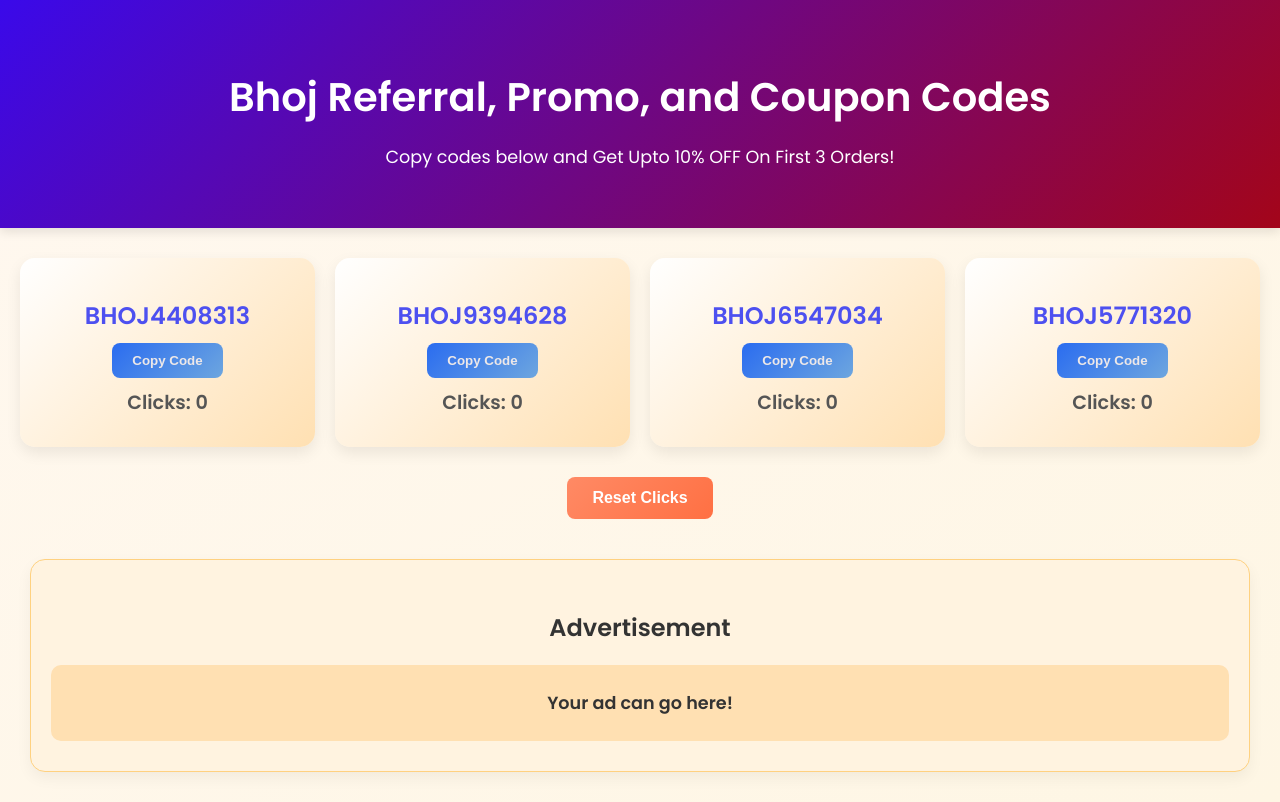
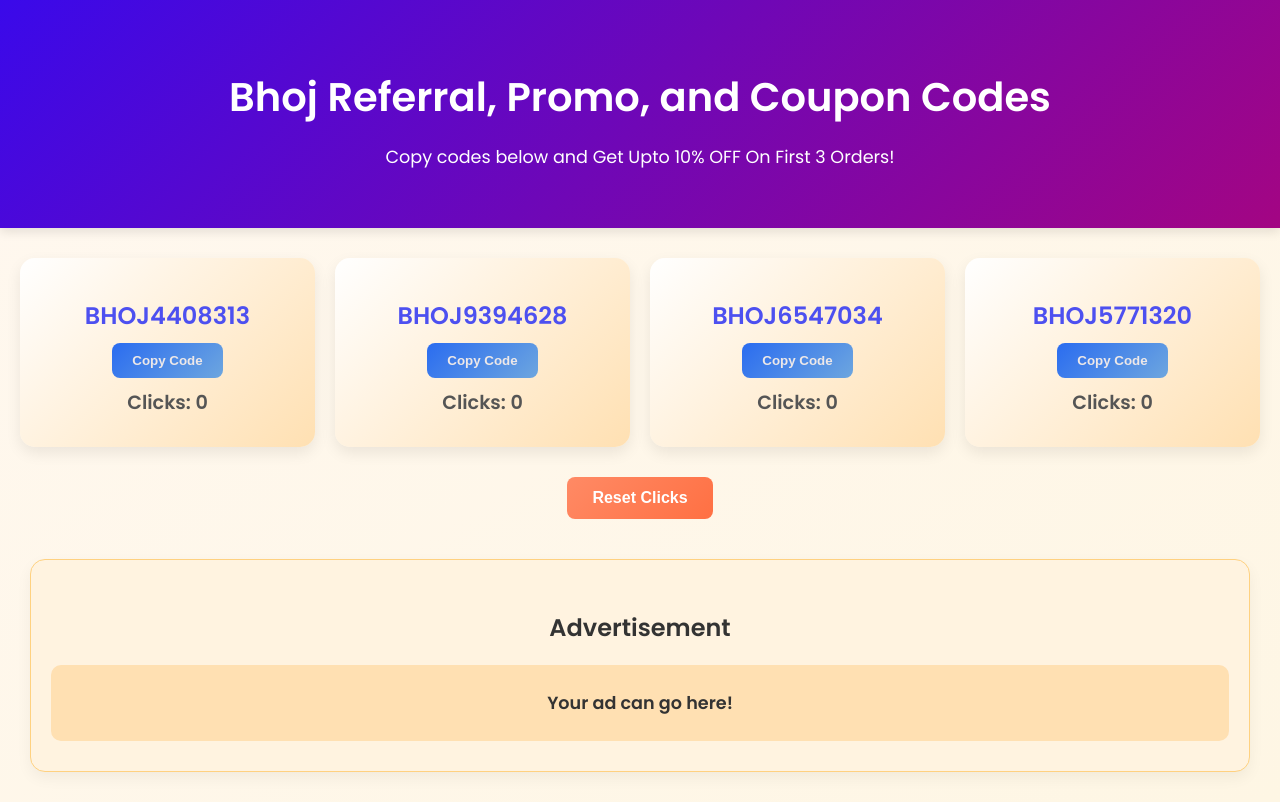
Before and after one commit to Saksham-code-byte/bhoj-referral, a plain HTML site: page index.html in a window 1280 px wide. Drawn offline with Linux system fonts and the light colour scheme.

Commit message:
Update style.css

```diff
--- a/style.css
+++ b/style.css
@@ -10,7 +10,7 @@
 /* Header */
 header {
   text-align: center;
-  background: linear-gradient(135deg, #3a09ea, #a3051a);
+  background: linear-gradient(135deg, #3a09ea, #a30583);
   color: white;
   padding: 40px 20px;
   box-shadow: 0 4px 10px rgba(0,0,0,0.1);
```
